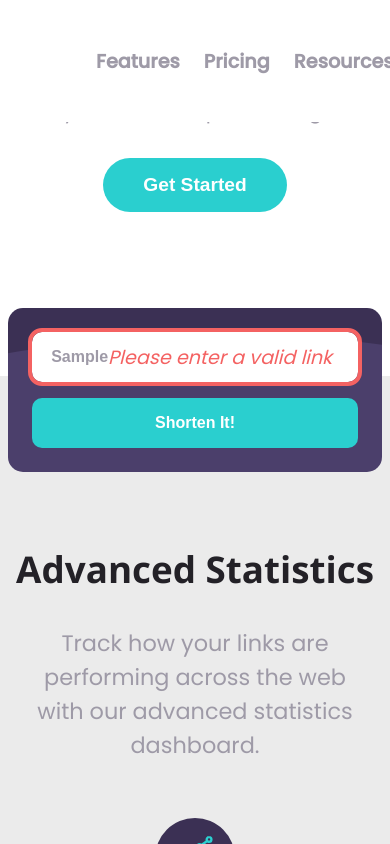
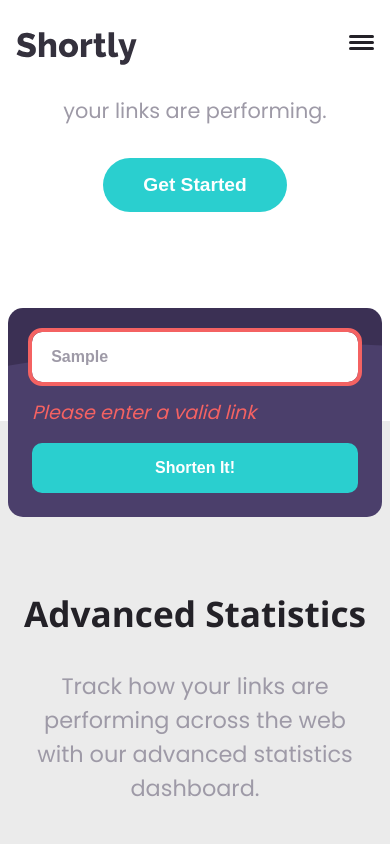
Before and after one commit to Surgetin/url-shortening-api, a React (Create React App) app: page / in a window 390 px wide. Both pictures are taken after typing "Sample" into the empty fields and a click on the button "Shorten It!". Shown: the part 700-1544 px from the top of the page. Built offline with nearby package versions, Linux system fonts and the light colour scheme.

Commit message:
fully responsive

```diff
--- a/src/components/InputSection.jsx
+++ b/src/components/InputSection.jsx
@@ -6,9 +6,9 @@ const InputSection = ({isError, shortLink, setShortLink, handleSubmit}) => {
         <div className="input_container" onSubmit={handleSubmit}>
             <form className="form_container">
                 <input type="text" className={isError ? 'input_error' : ''} value={shortLink} onChange={(e) => setShortLink(e.target.value)} placeholder={InputSectionText[0].content}/>
+                <div className={isError ? 'input_error-message active' : 'input_error-message'}>Please enter a valid link</div>
                 <button className="btn submit_btn" type="submit">{InputSectionText[1].content}</button>
             </form>
-            <div className={isError ? 'input_error-message active' : 'input_error-message'}>Please enter a valid link</div>
         </div>
     );
 };
--- a/src/style/index.css
+++ b/src/style/index.css
@@ -113,6 +113,7 @@ body {
     padding: 0 3rem;
 }
 
+
 .navigation {
     width: 100%;
     display: flex;
@@ -199,6 +200,20 @@ body {
     background-color: var(--dark-violet);
     border-radius: 5px;
     transition: .4s ease;
+}
+
+@media screen and (max-width: 770px) {
+    .nav {
+        padding: 0 1rem;
+    }
+
+    .nav_lists {
+        display: none;
+    }
+
+    .menu {
+        display: block;
+    }
 }
 
 /* Hero content */
@@ -306,6 +321,7 @@ body {
 }
 
 .form_container {
+    position: relative;
     display: flex;
     justify-content: center;
     gap: 2rem;
@@ -333,7 +349,8 @@ body {
 .input_error-message {
     display: none;
     position: absolute;
-    margin-top: .5rem;
+    left: 0;
+    top: 90px;
     font-size: 1.2rem;
     color: var(--secondary-locor);
     font-style: italic;
@@ -370,8 +387,7 @@ body {
     }
 
     .input_error-message.active {
-        position: absolute;
-        top: 27px;
+        position: initial;
         right: 50px;
     }
 
@@ -497,7 +513,7 @@ body {
         padding-bottom: 12rem;
     }
     .testimonial_heading {
-        font-size: 2.3rem;
+        font-size: 2.2rem;
     }
 
     .testimonial_content {
@@ -618,6 +634,22 @@ body {
         font-size: 1.7rem;
         padding: 0 1rem
     }
+
+    .footer_section-container {
+        flex-direction: column;
+        align-items: center;
+        text-align: center;
+        gap: 2rem;
+        padding: 4rem 2rem;
+    }
+
+    .footer_logo-container {
+        margin-bottom: 2rem;
+    }
+
+    .social_container {
+        margin-top: 2rem;
+    }
 }
 
 /* Shorted links section */
```
